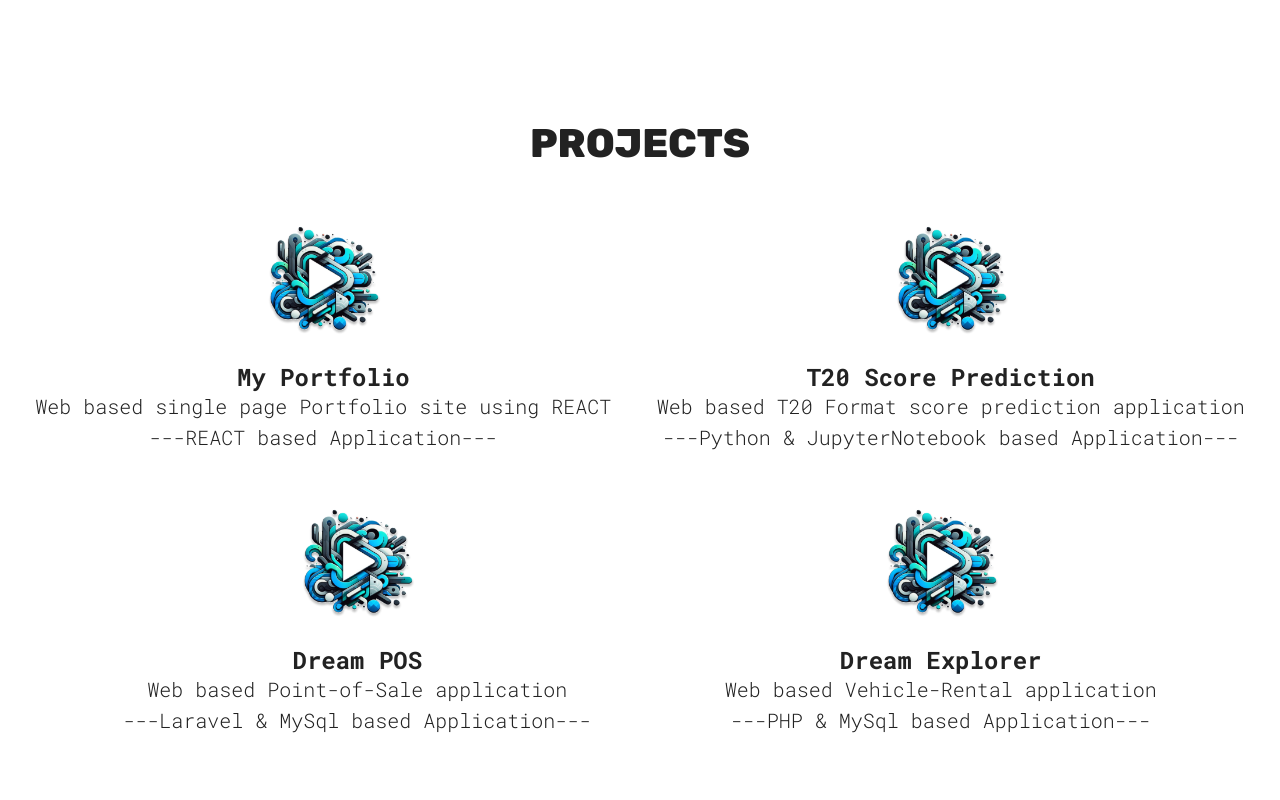
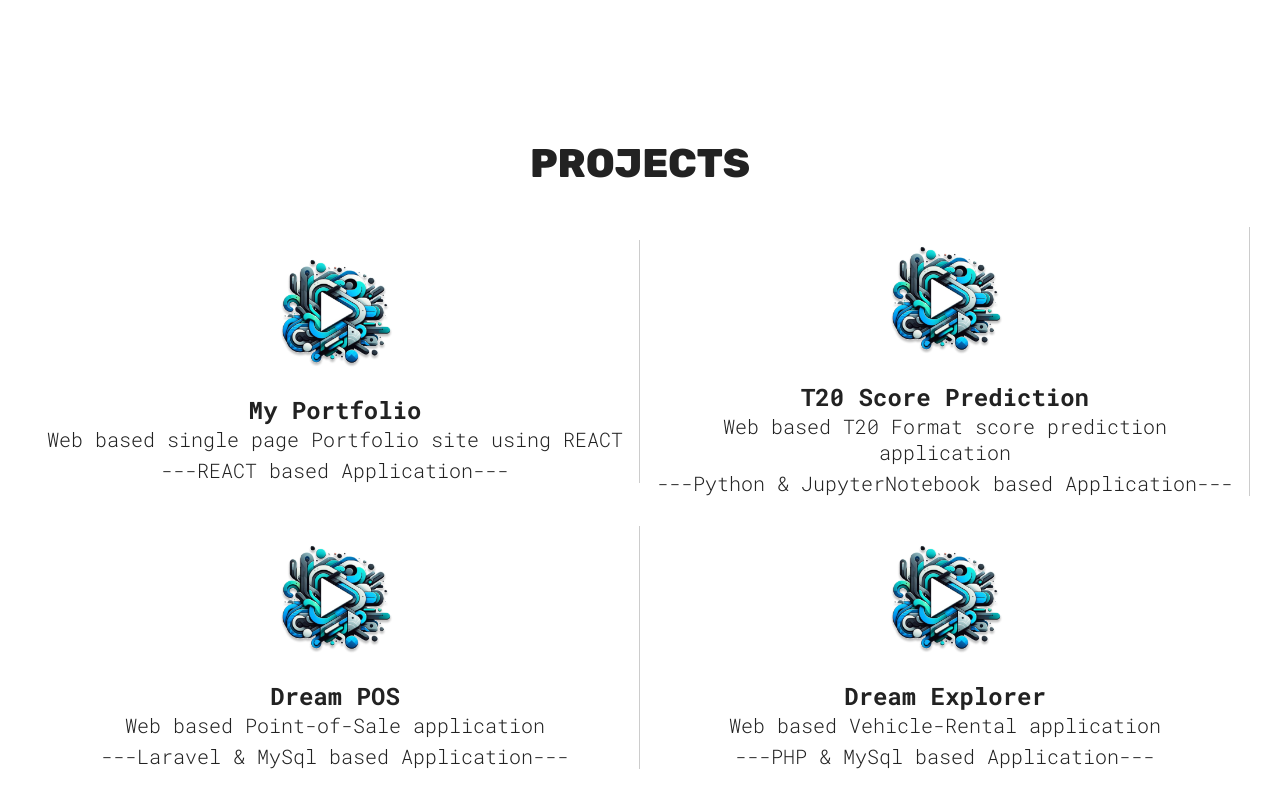
Before and after one commit to sabinrimal/portfolio_sabinrimal, a React (Vite) app: page / in a window 1280 px wide. Shown: the part 780-1580 px from the top of the page. Built offline with nearby package versions, Linux system fonts and the light colour scheme.

Commit message:
css updated for project section

```diff
--- a/src/sections/Project/ProjectsStyles.module.css
+++ b/src/sections/Project/ProjectsStyles.module.css
@@ -1,10 +1,12 @@
 .container {
   display: flex;
   flex-direction: column;
+  align-items: center;
   text-align: center;
+  padding-top: 20px;
 
   img {
-    max-width: 150px;
+    max-width: 150px; /* Ensure the image size is consistent */
     align-self: center;
     background-color: var(--project-card-bg);
     border-radius: 20px;
@@ -25,16 +27,54 @@
 
 .projectsContainer {
   display: flex;
-  flex-direction: column;
-  align-items: center;
-  gap: 40px;
+  flex-direction: column; /* Default to column for small screens */
+  align-items: center; /* Center cards on small screens */
+  gap: 40px; /* Space between cards */
 }
 
-@media (width >= 800px) {
+.projectCard {
+  position: relative;
+  padding-bottom: 20px; /* Ensure some spacing at the bottom */
+}
+
+/* Horizontal dividers for small screens */
+.projectCard:not(:last-child)::after {
+  content: '';
+  position: absolute;
+  bottom: 0;
+  left: 50%;
+  transform: translateX(-50%);
+  width: 80%;
+  height: 1px; /* Divider height */
+  background-color: #ccc; /* Divider color */
+}
+
+/* Styles for larger screens */
+@media (min-width: 800px) {
   .projectsContainer {
-    flex-direction: row;
-    flex-wrap: wrap;
-    justify-content: space-evenly;
-    padding: 0 30px;
+    flex-direction: row; /* Change to row for larger screens */
+    flex-wrap: wrap; /* Allow wrapping of cards */
+    justify-content: center; /* Center the cards */
+    align-items: flex-start; /* Align items to the start */
+    gap: 30px; /* Space between cards */
+    padding: 0 30px; /* Add padding to the container */
+  }
+
+  .projectsContainer > * {
+    flex-basis: calc(50% - 30px); /* Fit 2 cards in a row with gap */
+    max-width: calc(50% - 30px); /* Limit width to 50% of the container */
+    align-self: flex-start;
+    position: relative;
+  }
+
+  /* Vertical divider between cards */
+  .projectsContainer > *:not(:last-child)::after {
+    content: '';
+    position: absolute;
+    right: -15px; /* Positioning the divider on the right of the card */
+    top: 0; /* Align to the top of the card */
+    bottom: 0; /* Extend to the bottom of the card */
+    width: 1px; /* Width of the divider */
+    background-color: #ccc; /* Divider color */
   }
 }
```
